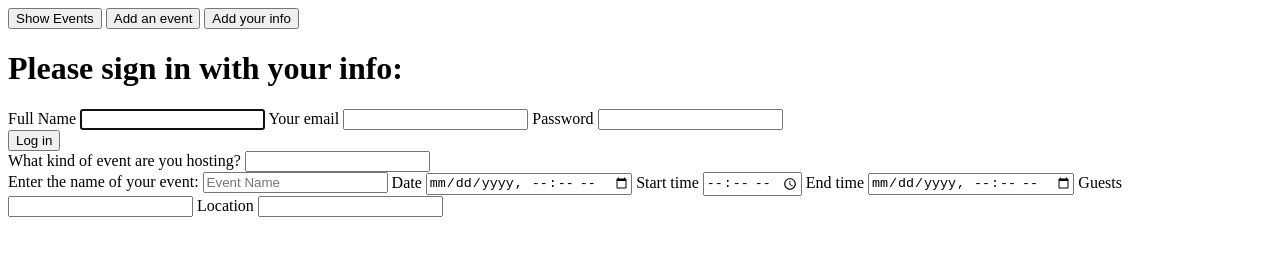
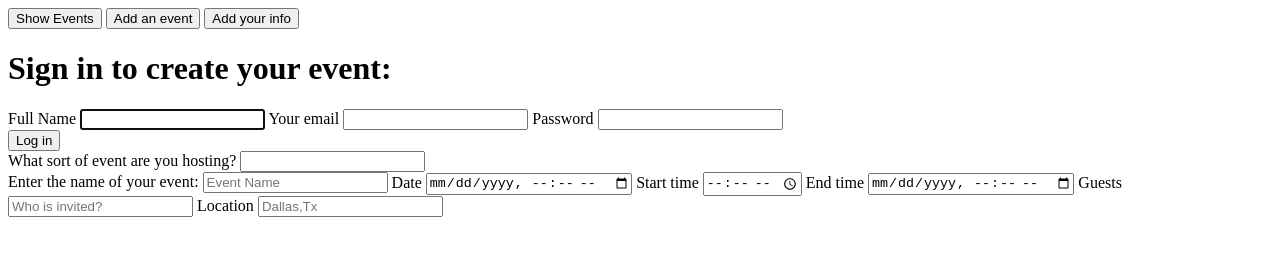
Before and after one commit to rachelgura/senior-dev-projects, a plain HTML site: page meetup-event-planner-project/index.html in a window 1280 px wide. Drawn offline with Linux system fonts and the light colour scheme.

Commit message:
added jd

```diff
--- a/meetup-event-planner-project/index.html
+++ b/meetup-event-planner-project/index.html
@@ -22,7 +22,7 @@
   <div class="col-md-6 col-md-offset-3 firstForm input-group-lg">
     <form autocomplete="on">
       <div class="panel panel-default">
-        <h1>Please sign in with your info:</h1>
+        <h1>Sign in to create your event:</h1>
         <label for="name">Full Name</label>
         <input type="text" id="name" autocomplete="fname" autofocus></input>
         <label for="email">Your email</label>
@@ -38,9 +38,9 @@
       </div>
   </div>
 
-   <lable>What kind of event are you hosting?
+   <lable>What sort of event are you hosting?
        <input list="events">
-       <datalist id="events">
+    <datalist id="events">
         <option value= "Party"></option>
         <option value= "Meeting"></option>
         <option value= "Conference Call"></option>
@@ -59,9 +59,9 @@
       <label for="eventEnd">End time</label>
       <input type="datetime-local" id="eventEnd"></input>
       <label for="guestList">Guests</label>
-      <input type="text" id="guestList"></input>
+      <input type="text" id="guestList" placeholder="Who is invited?"></input>
       <label for="location">Location</label>
-      <input type="adress" id="location"></input>
+      <input type="adress" id="location" placeholder="Dallas,Tx"></input>
       <div class="text-center">
 
 
--- /dev/null
+++ b/meetup-event-planner-project/js/app.js
@@ -0,0 +1 @@
+//Check if we can get geo location//
```
